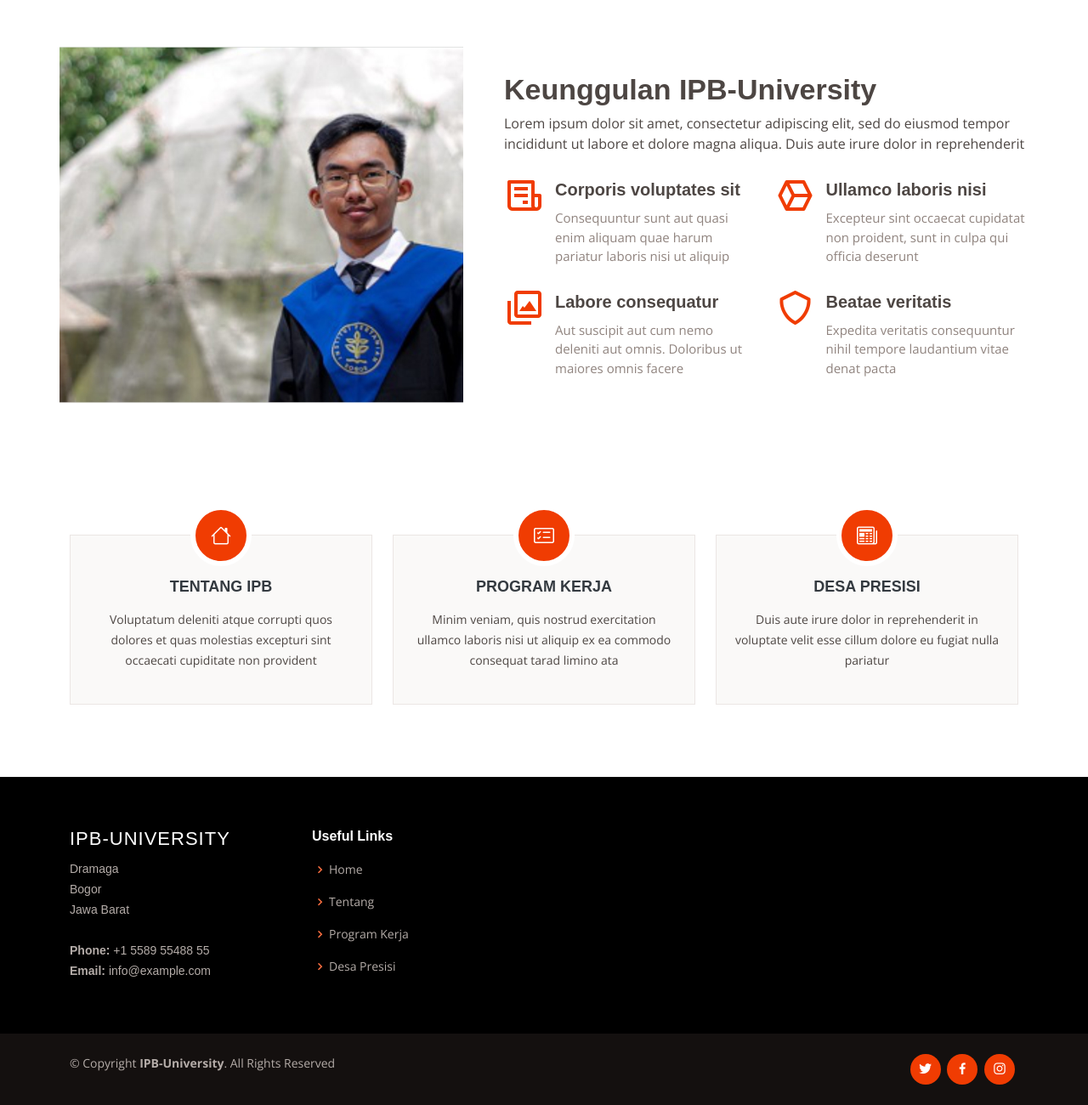
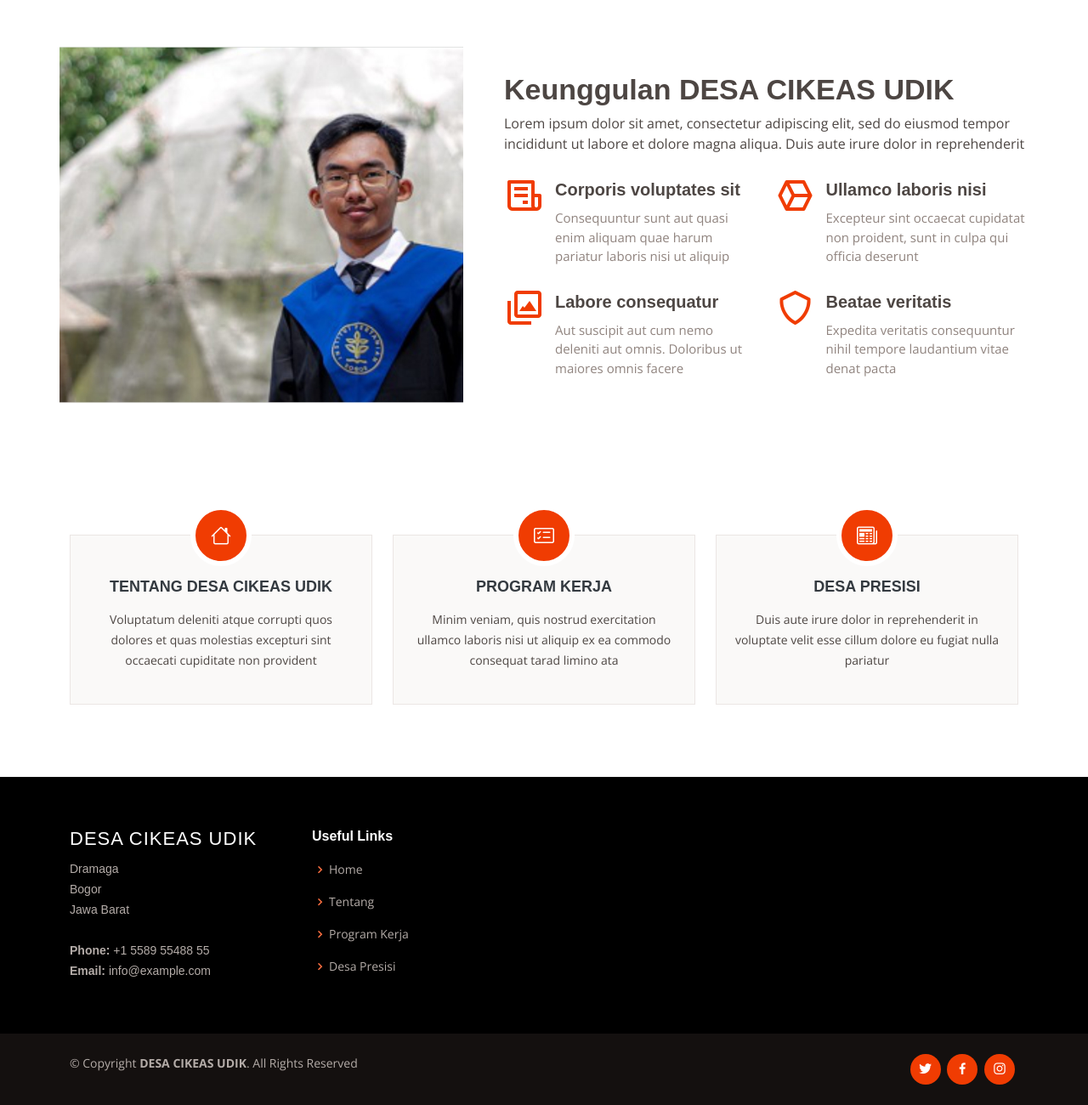
Before and after one commit to cikeasudikdesa/Desa-Cikeas-Udik, a plain HTML site: page index.html in a window 1280 px wide. Shown: the part 845-2145 px from the top of the page at 85% size. Drawn offline with nearby package versions, Linux system fonts and the light colour scheme; a web font is replaced by a local one.

Commit message:
Perubahan Judul IPB to DESA CIKEAS UDIK

```diff
--- a/index.html
+++ b/index.html
@@ -40,7 +40,7 @@
     <div class="container d-flex justify-content-between">
 
       <div class="logo">
-        <h1 class="text-light"><a href="index.html">IPB-University</a></h1>
+        <h1 class="text-light"><a href="index.html">DESA CIKEAS UDIK</a></h1>
         <!-- Uncomment below if you prefer to use an image logo -->
         <!-- <a href="index.html"><img src="assets/img/logo.png" alt="" class="img-fluid"></a>-->
       </div>
@@ -134,7 +134,7 @@
           style="background-image: url(assets/img/home/gambar_depan.jpg);"></div>
           <div class="col-xl-7 ps-0 ps-lg-5 pe-lg-1 d-flex align-items-stretch">
             <div class="content d-flex flex-column justify-content-center">
-              <h3 data-aos="fade-up">Keunggulan IPB-University</h3>
+              <h3 data-aos="fade-up">Keunggulan DESA CIKEAS UDIK</h3>
               <p data-aos="fade-up">
                 Lorem ipsum dolor sit amet, consectetur adipiscing elit, sed do eiusmod tempor incididunt ut labore et dolore magna aliqua. Duis aute irure dolor in reprehenderit
               </p>
@@ -175,7 +175,7 @@
           <div class="col-lg-4 col-md-6">
             <div class="icon-box" data-aos="fade-up">
               <div class="icon"><i class="bi bi-house"></i></div>
-              <h4 class="title"><a href="tentang.html">Tentang IPB</a></h4>
+              <h4 class="title"><a href="tentang.html">Tentang DESA CIKEAS UDIK</a></h4>
               <p class="description">Voluptatum deleniti atque corrupti quos dolores et quas molestias excepturi sint occaecati cupiditate non provident</p>
             </div>
           </div>
@@ -209,7 +209,7 @@
         <div class="row">
 
           <div class="col-lg-3 col-md-6 footer-contact">
-            <h3>IPB-University</h3>
+            <h3>DESA CIKEAS UDIK</h3>
             <p>
               Dramaga <br>
               Bogor<br>
@@ -236,7 +236,7 @@
 
       <div class="me-md-auto text-center text-md-start">
         <div class="copyright">
-          &copy; Copyright <strong><span>IPB-University</span></strong>. All Rights Reserved
+          &copy; Copyright <strong><span>DESA CIKEAS UDIK</span></strong>. All Rights Reserved
         </div>
 
       </div>
```
